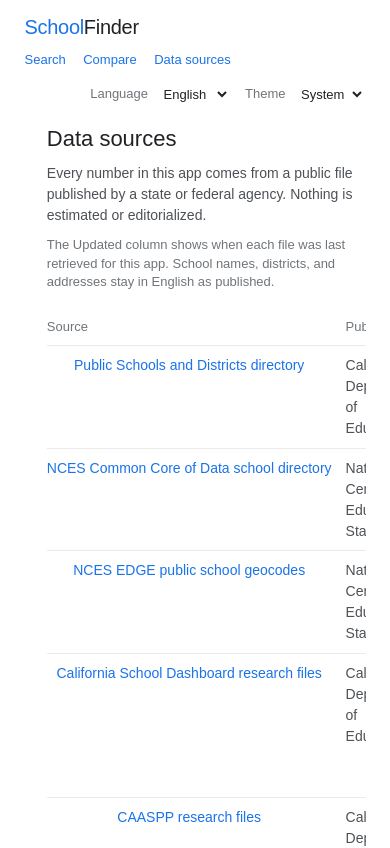
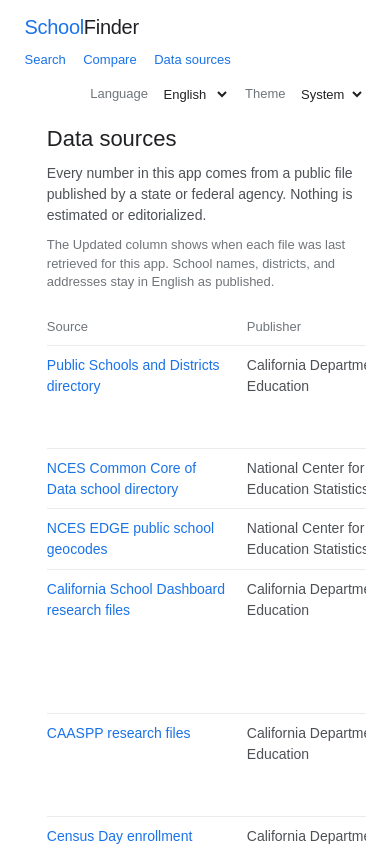
Before and after one commit to dannydiaz89/school-finder, a Next.js app: page /en/about/data in a window 390 px wide. Shown: the top 848 px of the page. Built offline with nearby package versions, Linux system fonts and the light colour scheme; a web font is replaced by a local one.

Commit message:
Left-align data source row headers and size the columns
Browsers center th by default; the publisher column also wrapped to four
lines. Minimum widths keep five columns readable at desktop width, and
the wrapper scrolls on phones.

Co-Authored-By: Claude Fable 5.1 <noreply@anthropic.com>

```diff
--- a/src/app/[locale]/about/data/sources-table.tsx
+++ b/src/app/[locale]/about/data/sources-table.tsx
@@ -10,8 +10,8 @@ type Props = {
   updates: SourceUpdates;
 };
 
-const cell = "py-2.5 pr-4 align-top border-b border-hairline";
-const head = `${cell} text-left text-sm font-medium text-fg-muted`;
+const cell = "py-2.5 pr-5 align-top text-left border-b border-hairline";
+const head = `${cell} text-sm font-medium text-fg-muted whitespace-nowrap`;
 
 /**
  * Hairline table of every data source: name (linked to the publisher's page),
@@ -25,7 +25,7 @@ export async function SourcesTable({ locale, sources, updates }: Props) {
 
   return (
     <div className="overflow-x-auto">
-      <table className="w-full border-collapse text-base">
+      <table className="w-full max-w-[1080px] border-collapse text-base">
         <caption className="sr-only">{t("table.caption")}</caption>
         <thead>
           <tr>
@@ -51,15 +51,15 @@ export async function SourcesTable({ locale, sources, updates }: Props) {
             const retrievedAt = source.fileUrl === null ? undefined : updates[source.fileUrl];
             return (
               <tr key={source.id}>
-                <th scope="row" className={`${cell} font-normal whitespace-nowrap`}>
+                <th scope="row" className={`${cell} min-w-[200px] font-normal`}>
                   <ExternalLink href={source.landingUrl}>
                     {t(`sources.${source.id}.name`)}
                   </ExternalLink>
                 </th>
-                <td className={`${cell} text-fg-secondary`}>
+                <td className={`${cell} min-w-[180px] text-fg-secondary`}>
                   {t(`publishers.${source.publisher}`)}
                 </td>
-                <td className={`${cell} min-w-[260px] text-fg-secondary`}>
+                <td className={`${cell} min-w-[280px] text-fg-secondary`}>
                   {t(`sources.${source.id}.takes`)}
                 </td>
                 <td className={`${cell} whitespace-nowrap text-fg-secondary`}>
```
